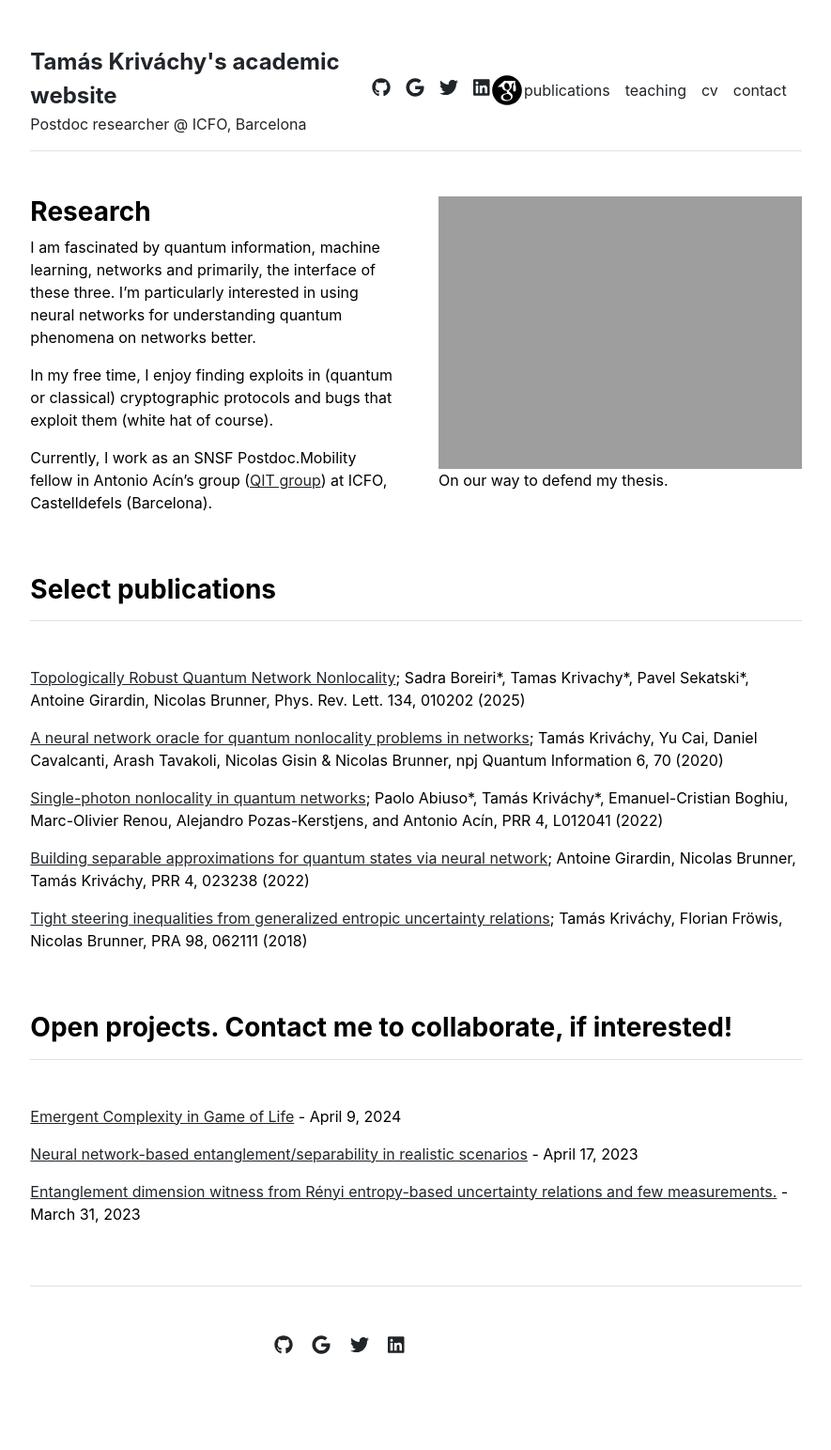
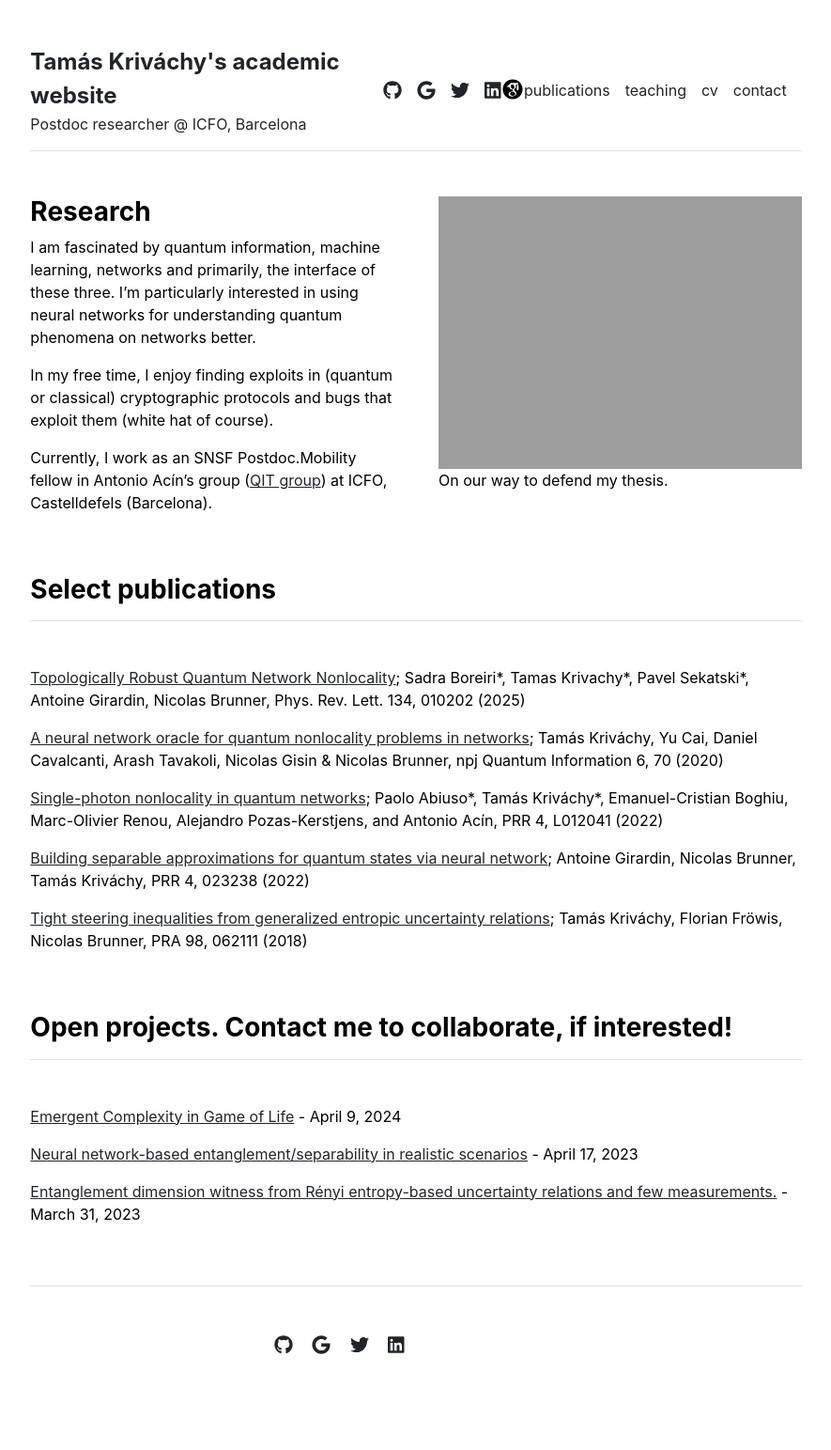
Before and after one commit to tkrivachy/tkrivachy.github.io, a Jekyll site: the page built from index.md, in a window 1280 px wide. Shown: the whole page at 94% size, without its empty margins (197-1082 px from the left). Built offline with Jekyll 4.4.1, drawn with Linux system fonts in a browser that asks for light colours.

Commit message:
Update header.html

```diff
--- a/_includes/header.html
+++ b/_includes/header.html
@@ -12,7 +12,7 @@
     {% for item in site.data.settings.social %}
       <a href="{{ item.link }}" class="ms-3 fs-5"><i class="fab fa-{{ item.icon }}"></i></a>
     {% endfor %}
-    <a href="https://scholar.google.com/citations?user=lYcJXqoAAAAJ"><img src="{{ site.github.url }}/assets/img/googlescholar.svg" alt="Google Scholar link" style="width:36px;height:36px;"></a>
+    <p>  </p><a href="https://scholar.google.com/citations?user=lYcJXqoAAAAJ"><img src="{{ site.github.url }}/assets/img/googlescholar.svg" alt="Google Scholar link" style="width:24px;height:24px;"></a>
   </div>
   <nav class="d-inline-flex mt-2 mt-md-0 ms-md-auto">
     {% for item in site.data.settings.menu %}
```
